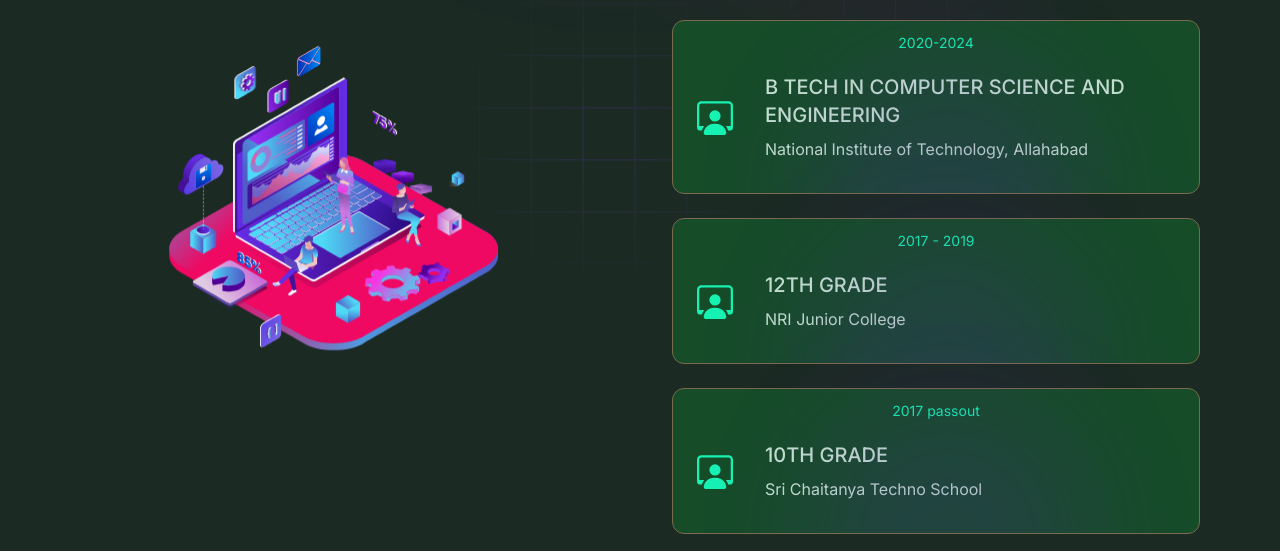
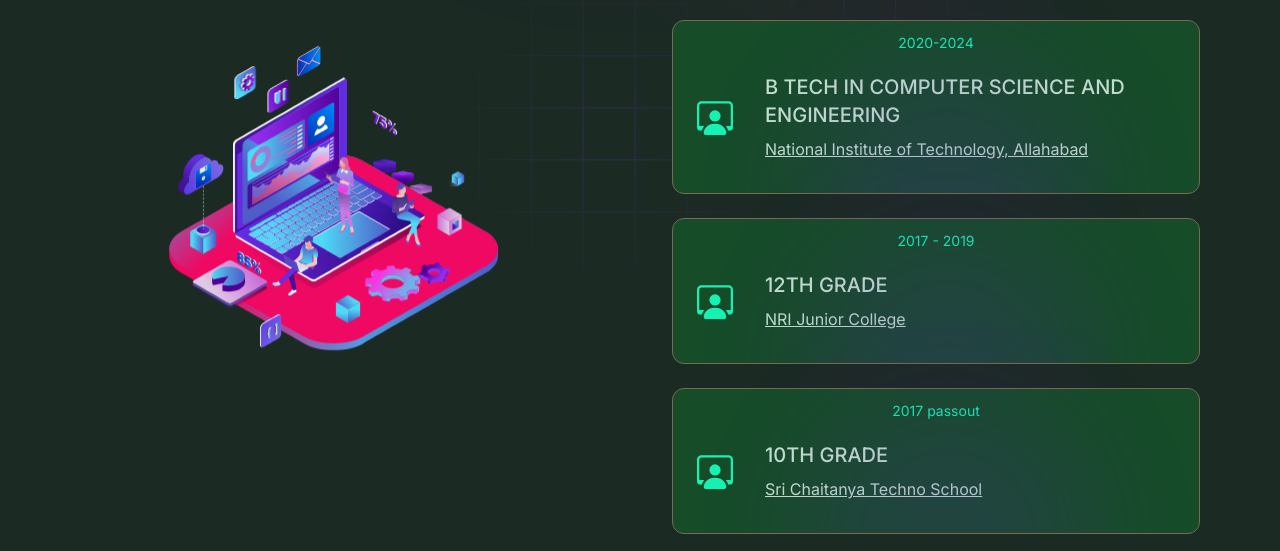
Before and after one commit to Miku-Riku/personal-portfolio-website, a Next.js app: page / in a window 1280 px wide. Shown: the part 2440-2991 px from the top of the page. Built offline with nearby package versions, Linux system fonts and the light colour scheme.

Commit message:
add underline on educational instututes in education sexction

```diff
--- a/app/components/homepage/education/index.jsx
+++ b/app/components/homepage/education/index.jsx
@@ -7,6 +7,7 @@
 import lottieFile from '../../../assets/lottie/study.json';
 // import AnimationLottie from "../../helper/animation-lottie";
 import GlowCard from "../../helper/glow-card";
+import Link from 'next/link';
 
 import dynamic from 'next/dynamic';
 
@@ -70,7 +71,7 @@
                         <p className="text-base sm:text-xl mb-2 font-medium uppercase">
                           {education.title}
                         </p>
-                        <p className="text-sm sm:text-base">{education.institution}</p>
+                        <p className="text-sm sm:text-base"><Link target="_blank" href={education.link} className = "underline">{education.institution}</Link></p>
                       </div>
                     </div>
                   </div>
--- a/utils/data/educations.js
+++ b/utils/data/educations.js
@@ -4,17 +4,20 @@
     title: "B Tech in Computer Science and Engineering",
     duration: "2020-2024",
     institution: "National Institute of Technology, Allahabad",
+    link : "https://nitallahabad.ac.in/"
   },
   {
     id: 2,
     title: "12th grade",
     duration: "2017 - 2019",
     institution: "NRI Junior College",
+    link : ''
   },
   {
     id: 3,
     title: "10th grade",
     duration: "2017 passout",
     institution: "Sri Chaitanya Techno School",
+    link : ''
   }
 ]
```
Also changed, not shown: app/components/helper/glow-card.jsx (+0 -9 lines).
